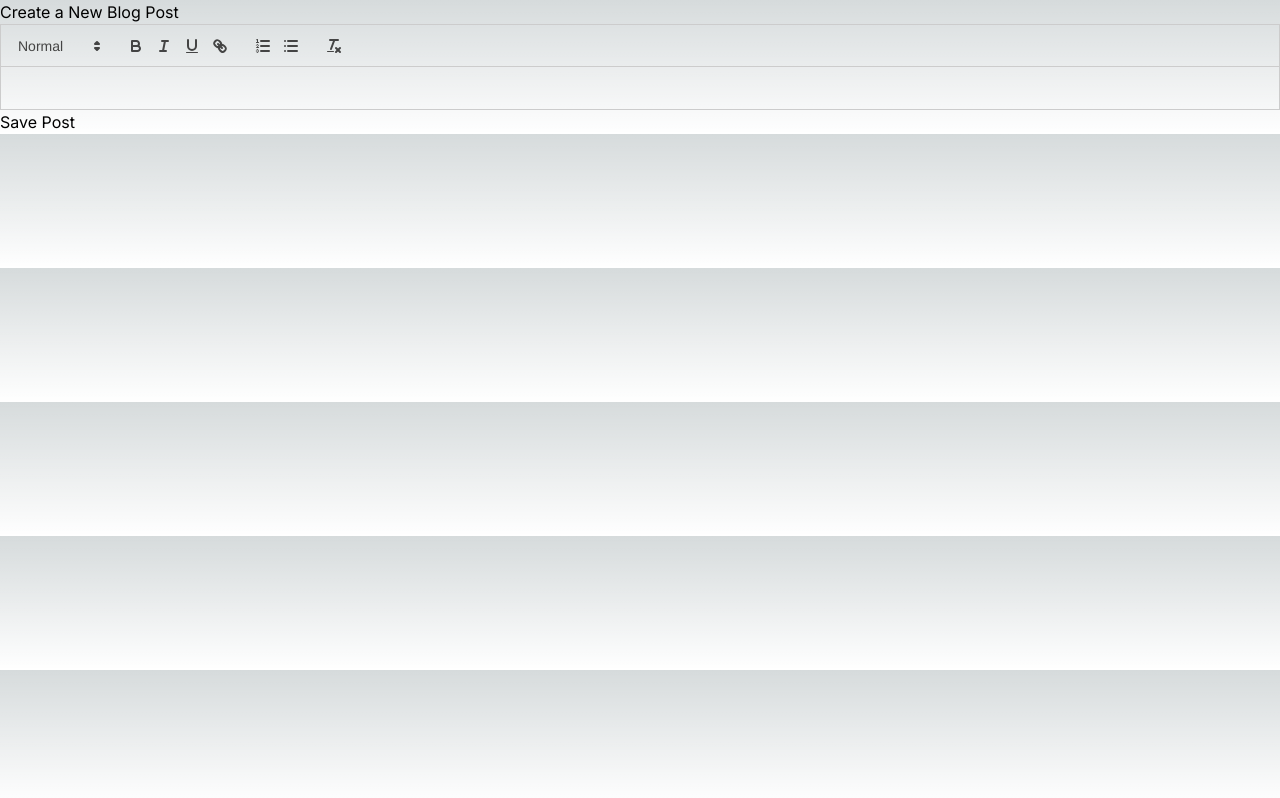
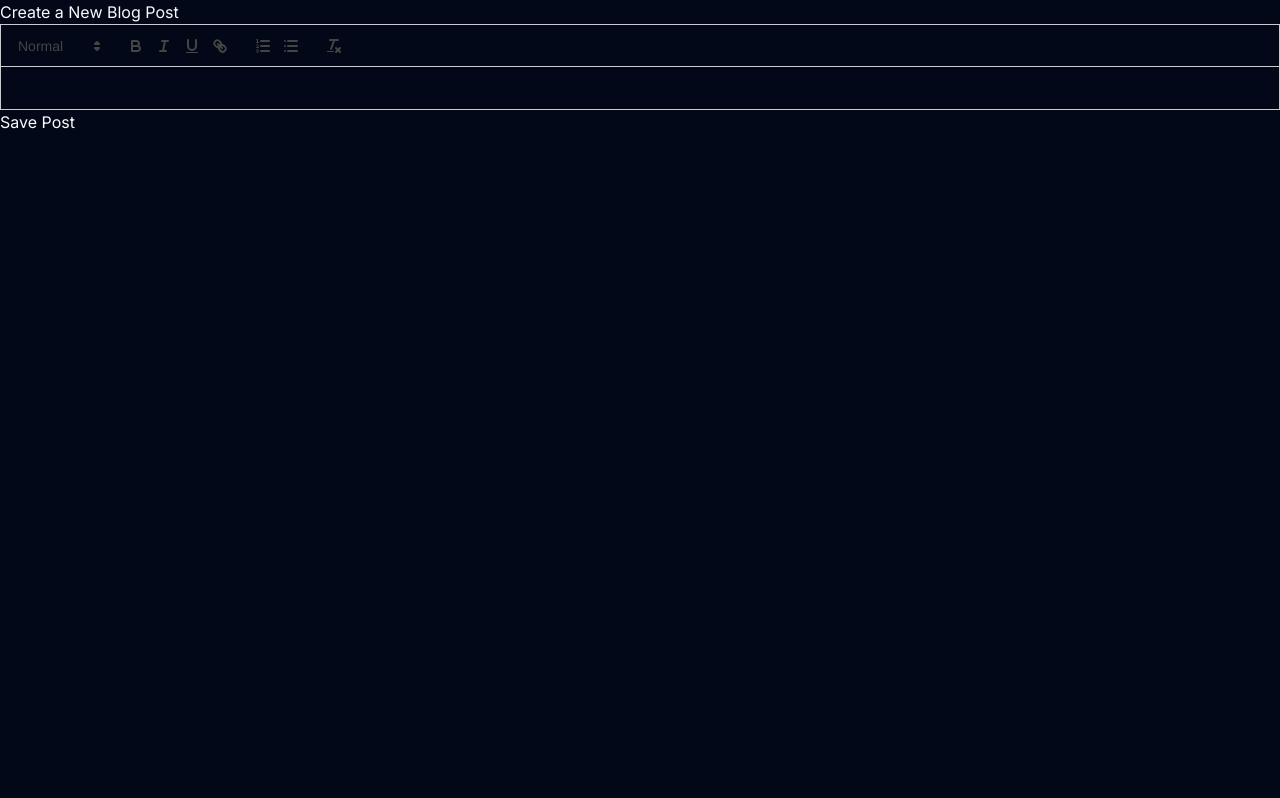
Before and after one commit to keivnjs/dashboard-app, a Next.js app: page / in a window 1280 px wide. Built offline with nearby package versions, Linux system fonts and the light colour scheme; no server answers.

Commit message:
feat: installed next-themes

```diff
--- a/app/globals.css
+++ b/app/globals.css
@@ -2,26 +2,58 @@
 @tailwind components;
 @tailwind utilities;
 
-:root {
-  --foreground-rgb: 0, 0, 0;
-  --background-start-rgb: 214, 219, 220;
-  --background-end-rgb: 255, 255, 255;
-}
+@layer base {
+  :root {
+    --background: 0 0% 100%;
+    --foreground: 222.2 84% 4.9%;
+    --card: 0 0% 100%;
+    --card-foreground: 222.2 84% 4.9%;
+    --popover: 0 0% 100%;
+    --popover-foreground: 222.2 84% 4.9%;
+    --primary: 222.2 47.4% 11.2%;
+    --primary-foreground: 210 40% 98%;
+    --secondary: 210 40% 96.1%;
+    --secondary-foreground: 222.2 47.4% 11.2%;
+    --muted: 210 40% 96.1%;
+    --muted-foreground: 215.4 16.3% 46.9%;
+    --accent: 210 40% 96.1%;
+    --accent-foreground: 222.2 47.4% 11.2%;
+    --destructive: 0 84.2% 60.2%;
+    --destructive-foreground: 210 40% 98%;
+    --border: 214.3 31.8% 91.4%;
+    --input: 214.3 31.8% 91.4%;
+    --ring: 222.2 84% 4.9%;
+    --radius: 0.5rem;
+  }
 
-@media (prefers-color-scheme: dark) {
-  :root {
-    --foreground-rgb: 255, 255, 255;
-    --background-start-rgb: 0, 0, 0;
-    --background-end-rgb: 0, 0, 0;
+  .dark {
+    --background: 222.2 84% 4.9%;
+    --foreground: 210 40% 98%;
+    --card: 222.2 84% 4.9%;
+    --card-foreground: 210 40% 98%;
+    --popover: 222.2 84% 4.9%;
+    --popover-foreground: 210 40% 98%;
+    --primary: 210 40% 98%;
+    --primary-foreground: 222.2 47.4% 11.2%;
+    --secondary: 217.2 32.6% 17.5%;
+    --secondary-foreground: 210 40% 98%;
+    --muted: 217.2 32.6% 17.5%;
+    --muted-foreground: 215 20.2% 65.1%;
+    --accent: 217.2 32.6% 17.5%;
+    --accent-foreground: 210 40% 98%;
+    --destructive: 0 62.8% 30.6%;
+    --destructive-foreground: 210 40% 98%;
+    --border: 217.2 32.6% 17.5%;
+    --input: 217.2 32.6% 17.5%;
+    --ring: 212.7 26.8% 83.9;
   }
 }
 
-body {
-  color: rgb(var(--foreground-rgb));
-  background: linear-gradient(
-      to bottom,
-      transparent,
-      rgb(var(--background-end-rgb))
-    )
-    rgb(var(--background-start-rgb));
+@layer base {
+  * {
+    @apply border-border;
+  }
+  body {
+    @apply bg-background text-foreground;
+  }
 }
--- a/app/layout.tsx
+++ b/app/layout.tsx
@@ -1,22 +1,32 @@
-import type { Metadata } from 'next'
-import { Inter } from 'next/font/google'
-import './globals.css'
+import type { Metadata } from "next";
+import { Inter } from "next/font/google";
+import "./globals.css";
+import { ThemeProvider } from "@/components/theme-provider";
 
-const inter = Inter({ subsets: ['latin'] })
+const inter = Inter({ subsets: ["latin"] });
 
 export const metadata: Metadata = {
-  title: 'Create Next App',
-  description: 'Generated by create next app',
-}
+  title: "Create Next App",
+  description: "Generated by create next app",
+};
 
 export default function RootLayout({
   children,
 }: {
-  children: React.ReactNode
+  children: React.ReactNode;
 }) {
   return (
-    <html lang="en">
-      <body className={inter.className}>{children}</body>
+    <html lang="en" suppressHydrationWarning>
+      <body className={inter.className}>
+        <ThemeProvider
+          attribute="class"
+          defaultTheme="dark"
+          enableSystem
+          disableTransitionOnChange
+        >
+          {children}
+        </ThemeProvider>
+      </body>
     </html>
-  )
+  );
 }
--- /dev/null
+++ b/components/theme-provider.tsx
@@ -0,0 +1,9 @@
+"use client";
+
+import * as React from "react";
+import { ThemeProvider as NextThemesProvider } from "next-themes";
+import { type ThemeProviderProps } from "next-themes/dist/types";
+
+export function ThemeProvider({ children, ...props }: ThemeProviderProps) {
+  return <NextThemesProvider {...props}>{children}</NextThemesProvider>;
+}
--- a/package.json
+++ b/package.json
@@ -9,6 +9,7 @@
     "lint": "next lint"
   },
   "dependencies": {
+    "@radix-ui/react-slot": "^1.0.2",
     "@supabase/auth-helpers-nextjs": "^0.8.7",
     "@supabase/auth-ui-react": "^0.4.7",
     "@supabase/auth-ui-shared": "^0.1.8",
@@ -18,6 +19,7 @@
     "clsx": "^2.1.0",
     "lucide-react": "^0.309.0",
     "next": "14.0.4",
+    "next-themes": "^0.2.1",
     "react": "^18",
     "react-dom": "^18",
     "react-quill": "^2.0.0",
```
Also changed, not shown: tailwind.config.ts (deleted, +0 -20 lines), 1 other file (tests, documents, lock files or other folders).
